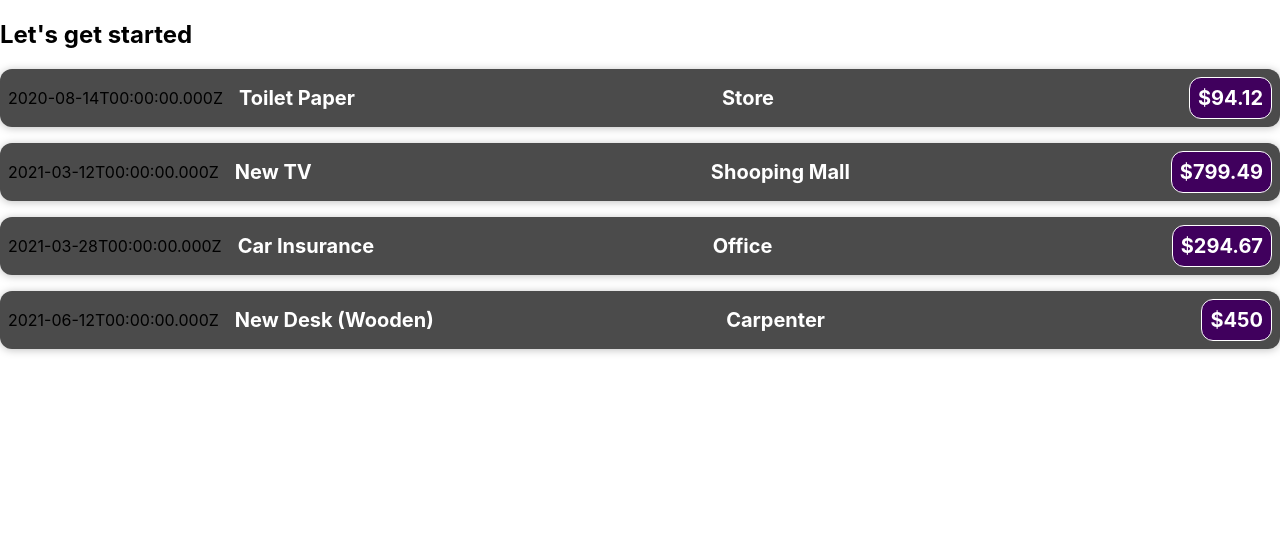
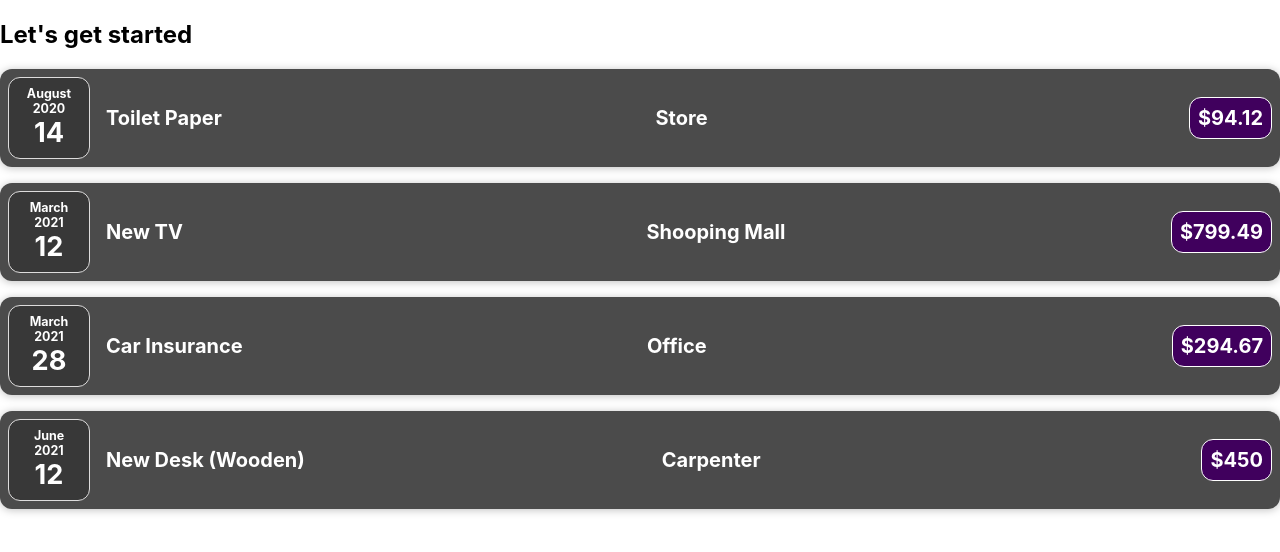
Before and after one commit to PrachiRameshGodase/React-Expense-tracker-app2, a React (Create React App) app: page / in a window 1280 px wide. Shown: the top 552 px of the page. Built offline with nearby package versions, Linux system fonts and the light colour scheme.

Commit message:
Components Smaller and Readable

```diff
--- /dev/null
+++ b/src/components/ExpenseDate.css
@@ -0,0 +1,28 @@
+.expense-date{
+    display: flex;
+    flex-direction: column;
+    width: 5rem;
+    height: 5rem;
+    border: 1px solid #dddcdc;
+    background-color: #383838;
+    color: white;
+    border-radius: 12px;
+    align-items: center;
+    justify-content: center;
+
+ }
+ .expense-date__month {
+     font-size: 0.78rem;
+     font-weight: bold;
+
+   }
+
+   .expense-date__year {
+     font-size: 0.78rem;
+     font-weight: bold;
+   }
+
+   .expense-date__day {
+     font-size: 1.7rem;
+     font-weight: bold;
+   }
--- /dev/null
+++ b/src/components/ExpenseDate.js
@@ -0,0 +1,18 @@
+import React from 'react'
+import "./ExpenseDate.css"
+
+function ExpenseDate(props) {
+const month=props.date.toLocaleString("en-US",{month:"long"})
+const day=props.date.toLocaleString("en-US",{day:"2-digit"});
+const year=props.date.getFullYear();
+
+  return (
+    <div className='expense-date'>
+        <div className='expense-date__month'>{month}</div>
+        <div className='expense-date__year'>{year}</div>
+        <div className='expense-date__day'>{day}</div>
+    </div>
+  )
+}
+
+export default ExpenseDate
--- /dev/null
+++ b/src/components/ExpenseDetails.js
@@ -0,0 +1,14 @@
+import React from 'react'
+
+
+function ExpenseDetails(props) {
+  return (
+    <div className='expense-item__description'>
+        <h2>{props.title}</h2>
+        <h2>{props.location}</h2>
+        <div className='expense-item__price'>${props.amount}</div>
+    </div>
+  )
+}
+
+export default ExpenseDetails
--- a/src/components/ExpenseItem.js
+++ b/src/components/ExpenseItem.js
@@ -1,16 +1,16 @@
 import React from 'react';
+import ExpenseDate from './ExpenseDate';
+import ExpenseDetails from './ExpenseDetails';
 import "./ExpenseItem.css"
 
 function ExpenseItem(props) {
 
   return (
     <div className='expense-item'>
-      <div>{props.date.toISOString()}</div>
-      <div className='expense-item__description'>
-        <h2>{props.title}</h2>
-        <h2>{props.location}</h2>
-        <div className='expense-item__price'>${props.amount}</div>
-      </div>
+      <ExpenseDate date={props.date}/>
+
+      <ExpenseDetails amount={props.amount}  location={props.location} title={props.title} />
+
     </div>
   )
 }
```
